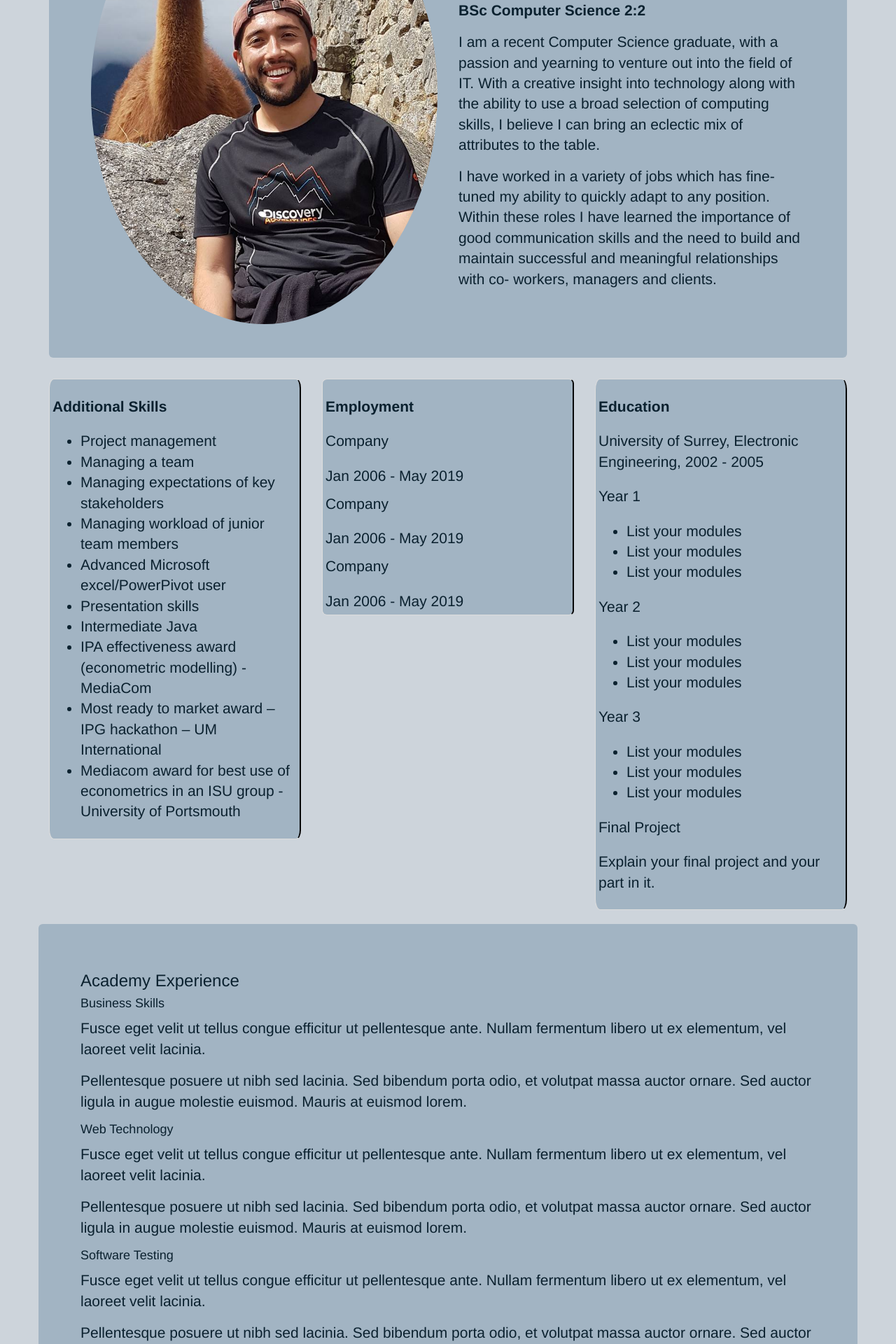
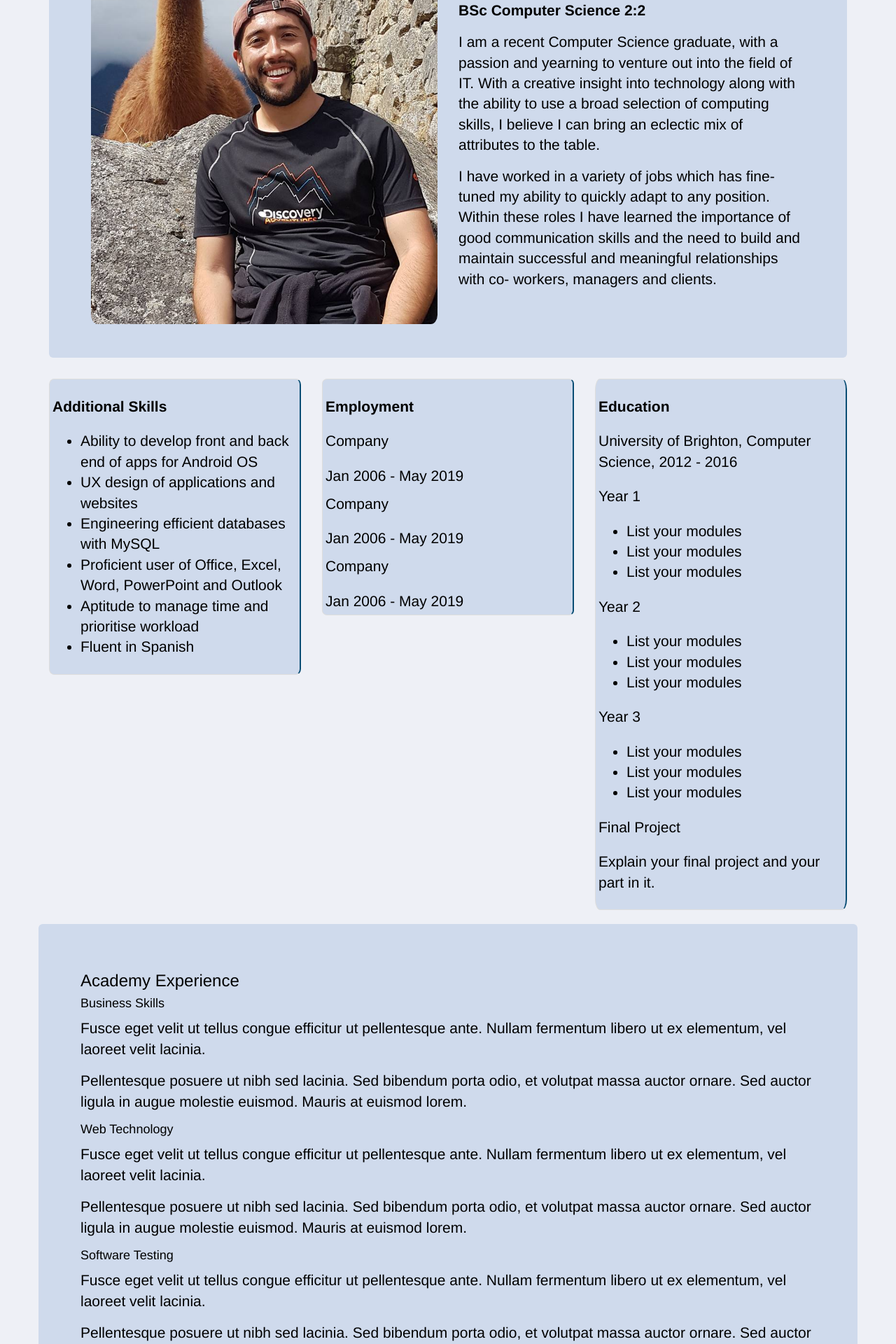
Before and after one commit to FakeChrist/sparta-global-portfolio, a PHP site: page /index.html in a window 1280 px wide. Shown: the part 317-2237 px from the top of the page at 70% size. Run offline with PHP 8.4, Linux system fonts and the light colour scheme; some libraries are stand-ins or nearby versions.

Commit message:
Final website complete

```diff
--- a/css/style.css
+++ b/css/style.css
@@ -1,26 +1,28 @@
 body{
-  background: #cdd4db;
-  color: #0b212f;
+  background: #eef0f6;
+  color: black;;
 }
 
 
 .navbar-default {
-  background: #010812;
+  background: #094d74;
+}
+.navbar-default .navbar-nav>li>a{
+  color: white;
+  font-size: 20px;
 }
 
-.navbar{
-  color: #cdd4db;
+.navbar-default .navbar-nav>.active>a, .navbar-default .navbar-nav>.active>a:focus, .navbar-default .navbar-nav>.active>a:hover{
+  background-color: #eef0f6;
+}
+
+.container img{
+  border-radius: 2%;
 }
 
 
-#hero{
-  border-bottom: 3px solid black;
-}
-
 #skills{
-  height: 100%;
-  border-right: 2px solid black;
-
+  border-right: 2px solid #094d74
 }
 
 #history{
@@ -28,35 +30,28 @@ body{
 }
 
 .thumbnail{
-  background: #a2b4c3;
+  background: #cfdaec;
   border-radius: 2%;
 }
 
 .jumbotron{
-  background-color: #a2b4c3;
+  background-color: #cfdaec;
 }
 
-.container{
-
-}
 .middle-skills{
 border: 5px solid black;
-
 }
 
 .bottom{
   color: white;
   border-right: 2px solid black;
-  background: #01181b;
-
+  background: #094d74;
 }
 
 footer{
   border-radius: 2%;
-
 }
 
-nav a{
+a{
   color: white;
-
 }
--- a/index.html
+++ b/index.html
@@ -2,7 +2,7 @@
 <html lang="en">
 <head>
   <title>Stephen Reid</title>
-  <meta name="viewport" content="width=device-width, initial-scale=2.0, maximum-scale=1.0, user-scalable=no">
+  <meta name="viewport" content="width=device-width, initial-scale=1.0, maximum-scale=1.0, user-scalable=no">
 
   <script
     src="https://code.jquery.com/jquery-3.2.1.slim.min.js"
@@ -20,7 +20,7 @@
   <nav class="navbar navbar-default" role="navigation">
     <div class="container">
       <div class="navbar-header">
-        <button type="button" class="navbar-toggle" data-toggle="collapse" data-target="#bs-example-navbar-collapse-1">
+        <button type="button" class="navbar-toggle" data-toggle="collapse" data-target="#bs-example-navbar-collapse-1"> <!--Hamburger button-->
           <span class="sr-only">Toggle navigation</span>
           <span class="icon-bar"></span>
           <span class="icon-bar"></span>
@@ -29,7 +29,7 @@
         <a class="navbar-brand" href="https://www.spartaglobal.com/"><img id="logo" src="images/sparta-global-logo-white.svg"></a>
       </div>
 
-      <div class="collapse navbar-collapse">
+      <div class="collapse navbar-collapse"> <!--Navabar collapse causes nav bar to dissapear <768px -->
         <ul class="nav navbar-nav">
           <li class="active">
             <a href="index.html">Profile</a>
@@ -51,19 +51,19 @@
 
       <div class="box">
 
-        <div class="row" id="profile">
+        <div class="row" id="profile"> <!--Row one is split into two parts, wrapped in a jumbotron-->
 
 
-          <div class="col-sm-6" id="">
+          <div class="col-sm-6" id=""> <!--Part 1 : Holds profile picture-->
 
             <div id="headshot">
-              <img src="images/headshot.jpg" class="img-circle img-responsive">
+              <img src="images/headshot.jpg" class="img-responsive">
             </div>
 
           </div>
 
 
-          <div class="col-sm-6" id="">
+          <div class="col-sm-6" id=""> <!--Part 2 : Holds name and profile introduction text-->
 
               <h1>Christian Bryant</h1>
               <h2>Trainee at Sparta Global</h2>
@@ -91,26 +91,22 @@
 
   </div>
 
-    <div class="row" class="middle">
-        <div class="col-sm-4" class="middle-skills">
+    <div class="row" class="middle"> <!--Second row is in 3 parts, information all held within thumbnails-->
+        <div class="col-sm-4" class="middle-skills"> <!--Part 1 : Holds list of skills -->
           <div id="skills" class="small-panel thumbnail">
             <h3 class="lead"><span id="history">Additional Skills</span></h3>
             <ul class="lead">
-              <li>Project management</li>
-              <li>Managing a team</li>
-              <li>Managing expectations of key stakeholders</li>
-              <li>Managing workload of junior team members</li>
-              <li>Advanced Microsoft excel/PowerPivot user</li>
-              <li>Presentation skills</li>
-              <li>Intermediate Java</li>
-              <li>IPA effectiveness award (econometric modelling) - MediaCom</li>
-              <li>Most ready to market award – IPG hackathon – UM International</li>
-              <li>Mediacom award for best use of econometrics in an ISU group - University of Portsmouth</li>
+              <li>Ability to develop front and back end of apps for Android OS</li>
+              <li>UX design of applications and websites</li>
+              <li>Engineering efficient databases with MySQL</li>
+              <li>Proficient user of Office, Excel, Word, PowerPoint and Outlook</li>
+              <li>Aptitude to manage time and prioritise workload</li>
+              <li>Fluent in Spanish</li>
             </ul>
           </div>
         </div>
 
-          <div class="col-sm-4">
+          <div class="col-sm-4"> <!--Part 2 : Holds employment history -->
 
             <div id="skills" class="employment-history small-panel thumbnail lead">
               <h3 class="lead"><span id="history">Employment</span></h3>
@@ -132,12 +128,12 @@
             </div>
           </div>
 
-          <div class="col-sm-4">
+          <div class="col-sm-4"> <!--Part 3 : Holds education history -->
             <div id="skills" class="education small-panel thumbnail lead">
 
             <h3 class="lead"><span id="history">Education</span></h3>
 
-            <h4 class="lead">University of Surrey, Electronic Engineering, 2002 - 2005 </h4>
+            <h4 class="lead">University of Brighton, Computer Science, 2012 - 2016 </h4>
             <h5 class="lead">Year 1</h5>
             <ul class="lead">
               <li>List your modules</li>
@@ -168,13 +164,8 @@
 
           </div>
 
-
-
-
-
-
-    <div class="row">
-      <div class="col-sm-12 jumbotron">
+    <div class="row"> <!--Row 3 : Wrapped in a jumbotron holds information of academy experience -->
+      <div class="col-sm-12 jumbotron"> <!--Part 1 : Takes up whole 12 columns of bootstrap -->
         <div class="experience ">
           <h3>Academy Experience</h3>
 
@@ -209,8 +200,10 @@
 
       </div>
     </div>
+  </div>
+  </div>
   <footer class=" bottom panel panel-default panel-body">
-   <div class="row">
+    <div class="row"> <!--Row 4 : Is the Footer, which holds the contact info of me and sparta, split in two parts -->
 
          <div class="col-sm-6" "col-md-6" "col-lg-6">
               <h1>Contact Me</h1>
@@ -237,8 +230,5 @@
     </div>
 
   </footer>
-
-    </div>
-  </div>
 </body>
 </html>
```
Also changed, not shown: projects.html (+48 -27 lines), 2 other files. Lines whose indentation alone changed are shown as unchanged.
